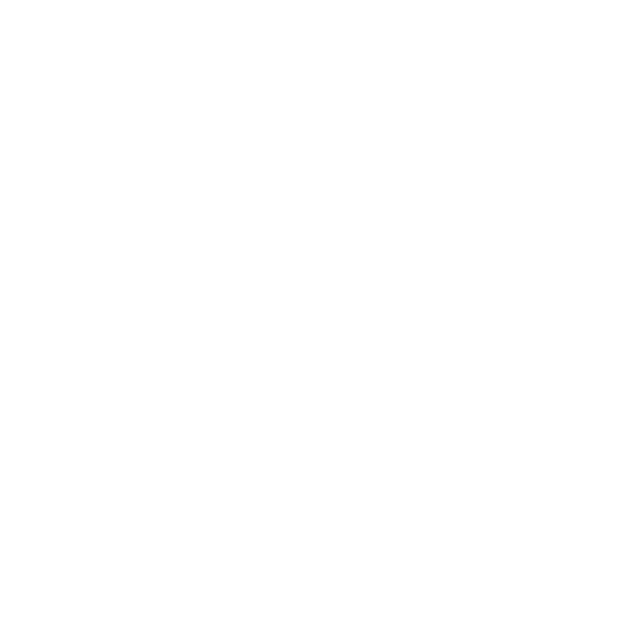
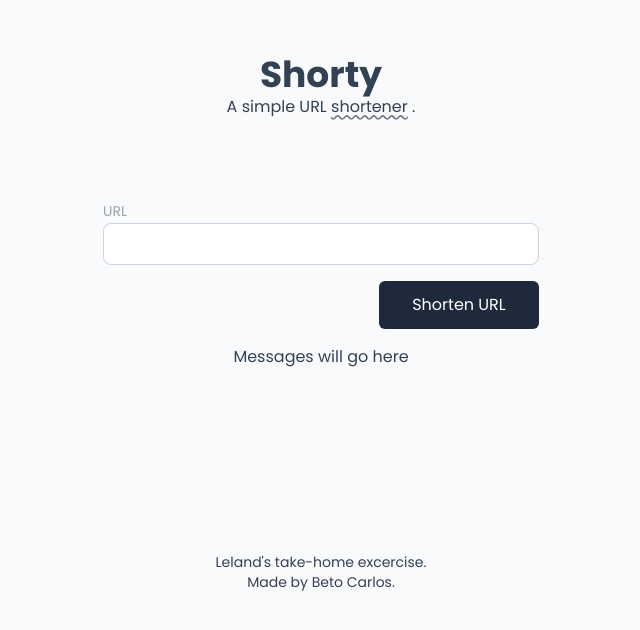
Before and after one commit to MarioC3/shorty, a Next.js app: page / in a window 1280 px wide. Shown: the part 144-774 px from the top of the page, without its empty margins (319-959 px from the left). Built offline with nearby package versions, Linux system fonts and the light colour scheme.

Commit message:
Adds initial UI

```diff
--- a/package.json
+++ b/package.json
@@ -9,11 +9,13 @@
 		"lint": "next lint"
 	},
 	"dependencies": {
+		"lucide-react": "^0.453.0",
 		"next": "14.2.15",
 		"react": "^18",
 		"react-dom": "^18"
 	},
 	"devDependencies": {
+		"@tailwindcss/forms": "^0.5.9",
 		"@types/node": "^20",
 		"@types/react": "^18",
 		"@types/react-dom": "^18",
--- /dev/null
+++ b/src/app/components/SubmitButton.tsx
@@ -0,0 +1,12 @@
+import type { ComponentProps, PropsWithChildren } from 'react'
+
+export default function SubmitButton({ className, children, ...props }: PropsWithChildren<ComponentProps<'button'>>) {
+	return (
+		<button
+			{...props}
+			className={`flex w-40 items-center justify-center rounded-md bg-slate-800 px-4 py-3 text-white transition hover:bg-slate-900 aria-[disabled=true]:bg-slate-700 ${className}`}
+		>
+			{children}
+		</button>
+	)
+}
--- a/src/app/layout.tsx
+++ b/src/app/layout.tsx
@@ -1,5 +1,6 @@
 import type { Metadata } from 'next'
 import '@styles/globals.css'
+import { poppins } from '@/fonts'
 
 export const metadata: Metadata = {
 	title: 'Shorty',
@@ -13,7 +14,27 @@
 }>) {
 	return (
 		<html lang="en">
-			<body className={''}>{children}</body>
+			<body
+				className={`${poppins.className} mx-auto flex h-screen w-full max-w-[500px] flex-col bg-slate-50 p-8 text-slate-700`}
+			>
+				<div className="flex flex-1 flex-col items-center justify-center gap-20">
+					<header>
+						<h1 className="text-center text-4xl font-bold">Shorty</h1>
+						<h2>
+							A simple URL{' '}
+							<span className="underline decoration-gray-500 decoration-wavy underline-offset-2">
+								shortener
+							</span>{' '}
+							.
+						</h2>
+					</header>
+					<main className="w-full">{children}</main>
+				</div>
+				<footer className="flex flex-col pb-8 text-center text-sm">
+					<span>Leland&apos;s take-home excercise.</span>
+					<span>Made by Beto Carlos.</span>
+				</footer>
+			</body>
 		</html>
 	)
 }
--- a/src/app/page.tsx
+++ b/src/app/page.tsx
@@ -1,3 +1,25 @@
+import SubmitButton from './components/SubmitButton'
+
 export default function Home() {
-	return <div></div>
+	return (
+		<section className="space-y-8">
+			<form className="flex w-full flex-col items-center justify-center gap-4">
+				<label
+					htmlFor="urlInput"
+					className="w-full"
+				>
+					<span className="text-sm text-gray-400">URL</span>
+					<input
+						required
+						type="url"
+						name="urlText"
+						id="urlInput"
+						className="w-full rounded-lg border border-slate-300"
+					/>
+				</label>
+				<SubmitButton className="self-end">Shorten URL</SubmitButton>
+				<div className="h-10">Messages will go here</div>
+			</form>
+		</section>
+	)
 }
--- /dev/null
+++ b/src/fonts.ts
@@ -0,0 +1,8 @@
+import { Poppins } from 'next/font/google'
+
+export const poppins = Poppins({
+	weight: ['400', '600', '700'],
+	style: ['normal', 'italic'],
+	subsets: ['latin'],
+	display: 'swap',
+})
--- a/tailwind.config.ts
+++ b/tailwind.config.ts
@@ -1,19 +1,12 @@
-import type { Config } from "tailwindcss";
+import type { Config } from 'tailwindcss'
+import Forms from '@tailwindcss/forms'
 
 const config: Config = {
-  content: [
-    "./src/pages/**/*.{js,ts,jsx,tsx,mdx}",
-    "./src/components/**/*.{js,ts,jsx,tsx,mdx}",
-    "./src/app/**/*.{js,ts,jsx,tsx,mdx}",
-  ],
-  theme: {
-    extend: {
-      colors: {
-        background: "var(--background)",
-        foreground: "var(--foreground)",
-      },
-    },
-  },
-  plugins: [],
-};
-export default config;
+	content: [
+		'./src/pages/**/*.{js,ts,jsx,tsx,mdx}',
+		'./src/components/**/*.{js,ts,jsx,tsx,mdx}',
+		'./src/app/**/*.{js,ts,jsx,tsx,mdx}',
+	],
+	plugins: [Forms],
+}
+export default config
```
Also changed, not shown: 1 other file (tests, documents, lock files or other folders). Lines whose indentation alone changed are shown as unchanged.
